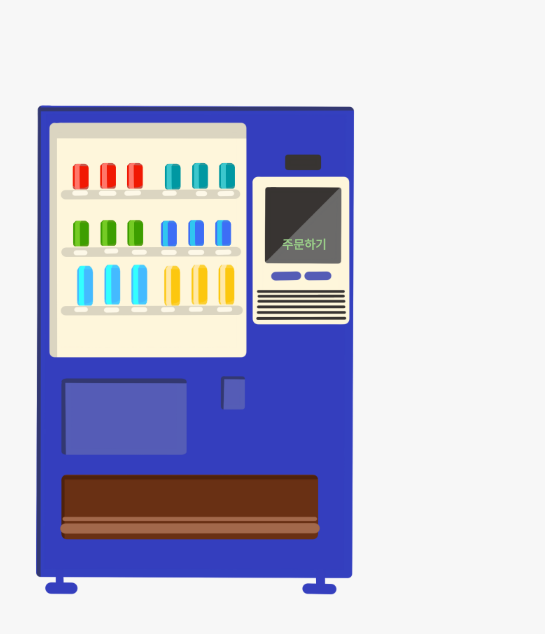
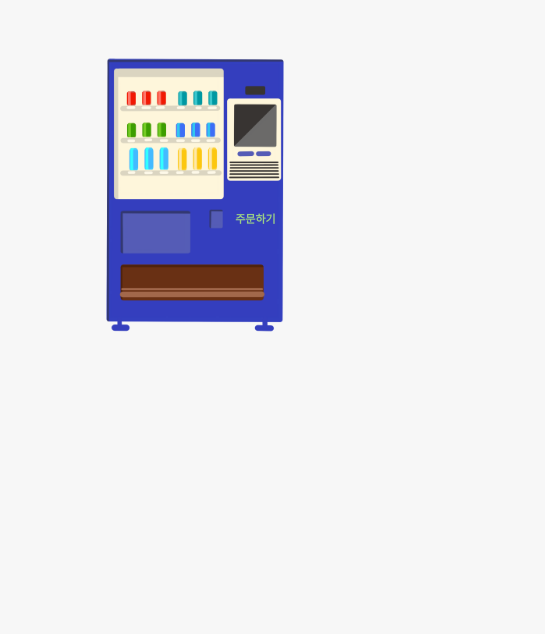
Before and after one commit to degull/vending-machine, a React (Create React App) app: page / in a window 390 px wide. Shown: the top 634 px of the page, 545 px wide, since content can reach past the window. Built offline with nearby package versions, Linux system fonts and the light colour scheme; a web font is replaced by a local one.

Commit message:
반응형 추가

```diff
--- a/src/components/Detail/Detail.styled.js
+++ b/src/components/Detail/Detail.styled.js
@@ -209,5 +209,20 @@ export const MoneyDisplayContainer = styled.div`
 `;
 
 export const ChangeReturnButton = styled.button`
-  /* 버튼 스타일 내용 */
+  background-color: #4CAF50;
+  border: none;
+  color: white;
+  padding: 8px 32px;
+  text-align: center;
+  text-decoration: none;
+  display: inline-block;
+  font-size: 10px;
+  border-radius: 5px;
+  margin-bottom: 20px;
+  cursor: pointer;
+  transition: background-color 0.3s ease;
+
+  &:hover {
+    background-color: #45a049;
+  }
 `;
--- a/src/components/Main/Main.js
+++ b/src/components/Main/Main.js
@@ -8,7 +8,7 @@ const Main = () => {
       <S.Wrapper>
          <S.MainImg src='/img/vending_machine.png'/>
          <Link to="/Detail/Detail">
-            <S.mainText>주문하기</S.mainText>
+            <S.MainText>주문하기</S.MainText>
          </Link>
       </S.Wrapper>
    );
--- a/src/components/Main/Main.styled.js
+++ b/src/components/Main/Main.styled.js
@@ -5,23 +5,23 @@ export const Wrapper = styled.div`
   flex-direction: column;
   align-items: center;
   justify-content: space-between;
-  min-height: 80vh;
-  position: relative;
+  min-height: 100vh;
 `;
 
 export const MainImg = styled.img`
-  width: 700px;
+  width: 100%;
+  max-width: 700px; /* 이미지가 화면보다 넓지 않게 설정 */
   height: auto;
 `;
 
-export const mainText = styled.div`
+export const MainText = styled.div`
   color: #9c8;
-  font-size: 18px;
+  font-size: 11px;
   font-weight: 800;
   text-align: center;
   position: absolute;
-  top: 35%;
-  left: 78%;
+  top: 26%;
+  left: 65.5%;
   transform: translate(-50%, -50%);
   font-family: 'Ownglyph_meetme-Rg';
   @font-face {
@@ -31,17 +31,15 @@ export const mainText = styled.div`
     font-style: normal;
   }
   cursor: pointer;
-  font-size: 12px;
   font-weight: bold;
   transition: font-size 0.3s ease;
 
   &:hover {
-    font-size: 14px;
+    font-size: 12px;
   }
 
   @media (min-width: 768px) {
-    /* 데스크탑 뷰에서의 위치를 모바일 뷰와 동일하게 고정 */
-    top: 35%;
-    left: 78%;
+    top: 51%;
+    left: 60.5%;
   }
 `;
```
